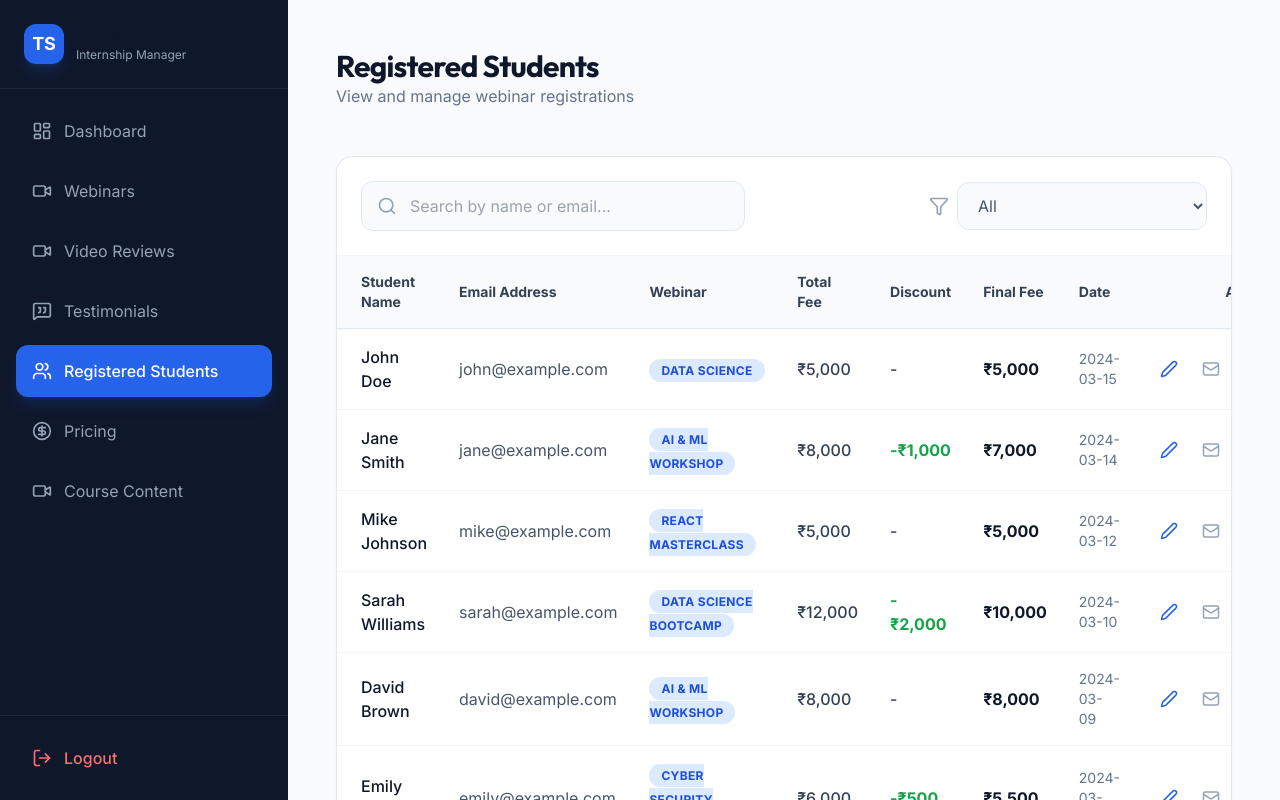
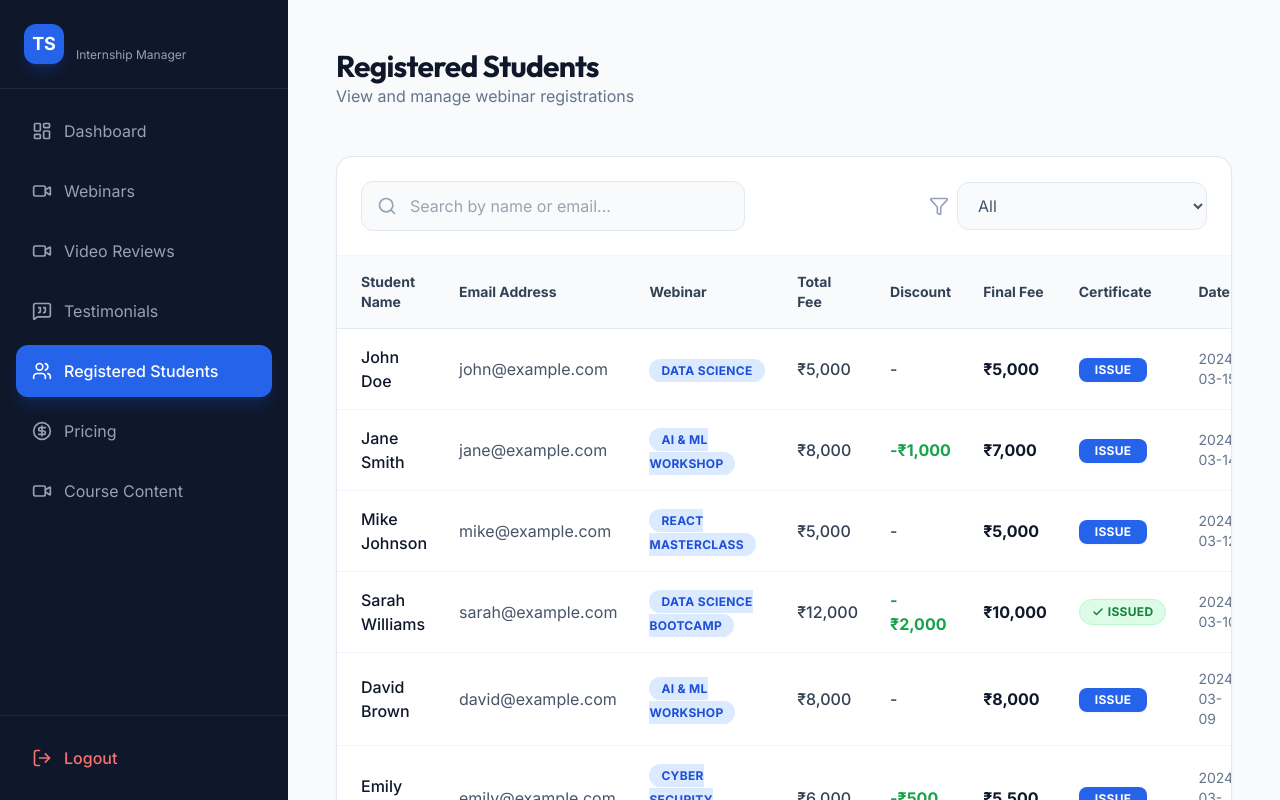
Before and after one commit to TSARIT1/Internship, a React (Vite) app: page /admin/students in a window 1280 px wide. Shown: the top 800 px of the page. Built offline with nearby package versions, Linux system fonts and the light colour scheme; sample sign-in values are in the browser's storage.

Commit message:
Admin Provide Certifiction 2

```diff
--- a/src/pages/AdminStudents.jsx
+++ b/src/pages/AdminStudents.jsx
@@ -1,5 +1,5 @@
 import React, { useState, useEffect } from 'react';
-import { Search, Filter, Mail, Edit2, Check, X, Award } from 'lucide-react';
+import { Search, Filter, Mail, Edit2, Check, X } from 'lucide-react';
 import { getStudents, updateStudentFee, updateStudentCertificate } from '../services/studentApi';
 
 const AdminStudents = () => {
@@ -121,6 +121,7 @@ const AdminStudents = () => {
                                 <th className="p-4 font-bold text-slate-700 text-sm">Total Fee</th>
                                 <th className="p-4 font-bold text-slate-700 text-sm">Discount</th>
                                 <th className="p-4 font-bold text-slate-700 text-sm">Final Fee</th>
+                                <th className="p-4 font-bold text-slate-700 text-sm">Certificate</th>
                                 <th className="p-4 font-bold text-slate-700 text-sm">Date</th>
                                 <th className="p-4 pr-6 text-right font-bold text-slate-700 text-sm">Action</th>
                             </tr>
@@ -165,6 +166,20 @@ const AdminStudents = () => {
                                         <td className="p-4 text-slate-900 font-bold">
                                             ₹{((student.totalFee || 0) - (student.discount || 0)).toLocaleString()}
                                         </td>
+                                        <td className="p-4">
+                                            {student.certificateIssued ? (
+                                                <span className="inline-flex items-center gap-1 bg-green-100 text-green-700 py-1 px-3 rounded-full text-xs font-bold uppercase tracking-wide border border-green-200">
+                                                    <Check size={12} strokeWidth={3} /> Issued
+                                                </span>
+                                            ) : (
+                                                <button
+                                                    onClick={() => handleIssueCertificate(student.id, student.certificateIssued)}
+                                                    className="bg-blue-600 hover:bg-blue-700 text-white py-1 px-4 rounded-lg text-xs font-bold uppercase tracking-wide shadow-sm hover:shadow transition-all"
+                                                >
+                                                    Issue
+                                                </button>
+                                            )}
+                                        </td>
                                         <td className="p-4 text-slate-500 text-sm">{student.date}</td>
                                         <td className="p-4 pr-6 text-right">
                                             <div className="flex items-center justify-end gap-2">
@@ -197,13 +212,6 @@ const AdminStudents = () => {
                                                         <button className="text-slate-400 hover:text-blue-600 p-2 hover:bg-slate-50 rounded-lg transition-colors" title="Send Email">
                                                             <Mail size={18} />
                                                         </button>
-                                                        <button
-                                                            onClick={() => handleIssueCertificate(student.id, student.certificateIssued)}
-                                                            className={`p-2 rounded-lg transition-colors ${student.certificateIssued ? 'text-green-600 bg-green-50' : 'text-amber-500 hover:text-amber-600 hover:bg-amber-50'}`}
-                                                            title={student.certificateIssued ? "Certificate Issued" : "Issue Certificate"}
-                                                        >
-                                                            <Award size={18} />
-                                                        </button>
                                                     </>
                                                 )}
                                             </div>
```
